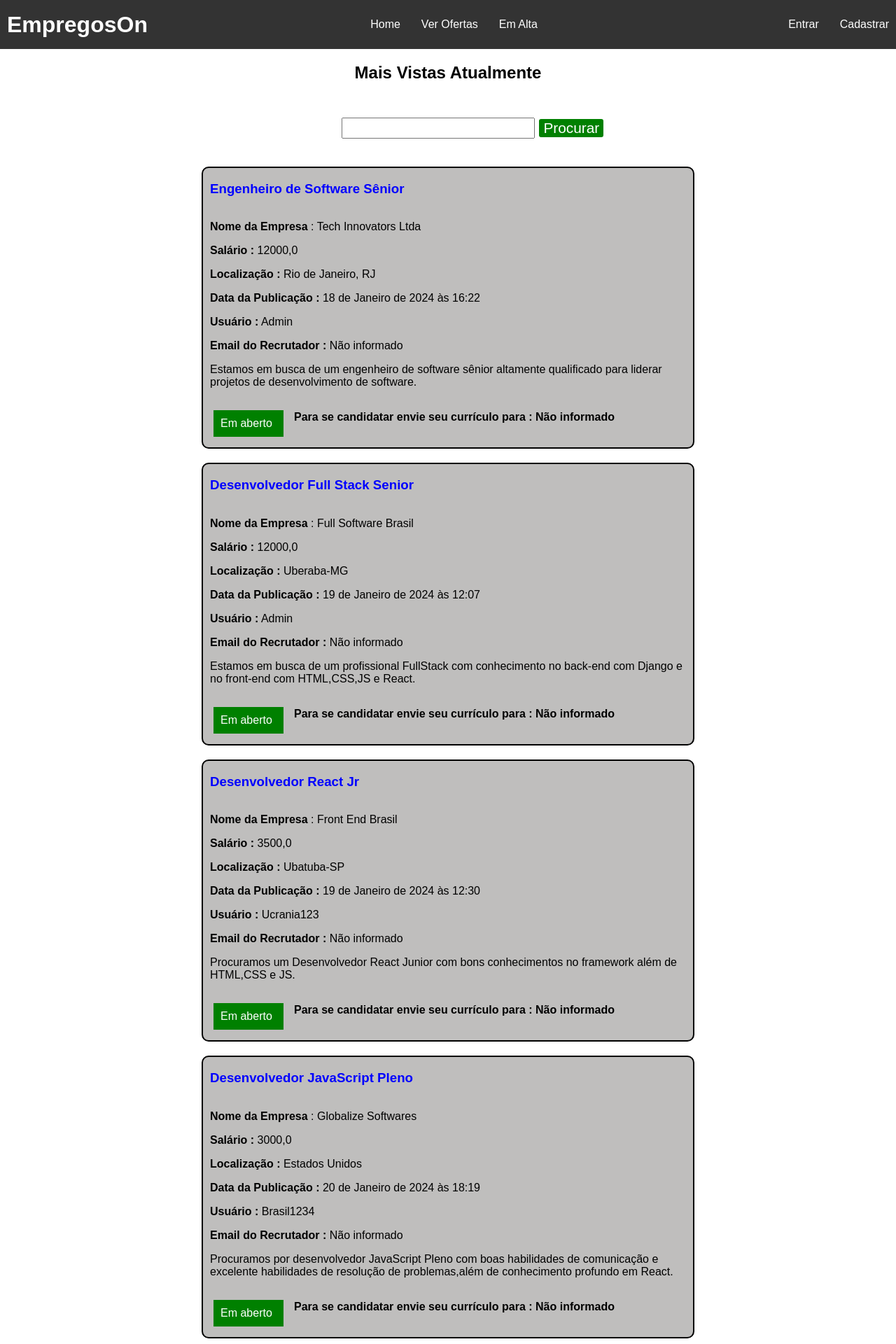
After one commit to PedroNunesBH/django-career-portal, a Django app: page /popular_offers/ in a window 1280 px wide. The commit adds this page. Shown: the top 1920 px of the page at 70% size. Run offline with Django 5.2, Linux system fonts and the light colour scheme; data comes from the database, SQL or seed files in the repository; both versions use the stored data as it was after the commit.

Commit message:
Criacao da view PopularOffers para as ofertas mais vistas.

```diff
--- a/accounts/views.py
+++ b/accounts/views.py
@@ -15,7 +15,7 @@ def login_view(request):
         user = authenticate(request, username=username, password=password)
         if user is not None:
             login(request, user)  # Realiza o login
-            return redirect('job_list')  # Redireciona o usuario para a pagina de name cars_list
+            return redirect('my_offers')  # Redireciona o usuario para a pagina de name my_offers
         else:
             auth_form = AuthenticationForm(data=request.POST)
     else:
--- a/app/templates/base.html
+++ b/app/templates/base.html
@@ -15,8 +15,8 @@
         <h1 class="title">EmpregosOn</h1>
         <nav class="nav-container">
             <a class="nav-link" href="/">Home</a>
-            <a class="nav-link" href="/">Sobre Nós</a>
-            <a class="nav-link" href="/job_list">Ver Ofertas</a>
+                <a class="nav-link" href="/job_list">Ver Ofertas</a>
+            <a class="nav-link" href="/">Em Alta</a>
             {% if user.is_authenticated %}
                 <a class="nav-link" href="/create_offer">Inserir Oferta</a>
                 <a class="nav-link" href="/my_offers">Minhas Ofertas</a>
--- a/app/urls.py
+++ b/app/urls.py
@@ -18,7 +18,7 @@ from django.contrib import admin
 from django.urls import path
 from django.conf import settings
 from django.conf.urls.static import static
-from jobs.views import JobOffersList, CreateOfferView, EditOffer, DetailOffer, DeleteOffer, HomePage, MyOffers
+from jobs.views import JobOffersList, CreateOfferView, EditOffer, DetailOffer, DeleteOffer, HomePage, MyOffers, PopularOffers
 from accounts.views import UserRegisterView, login_view, logoutview
 
 urlpatterns = [
@@ -33,4 +33,5 @@ urlpatterns = [
     path('detail_offer/<int:pk>', DetailOffer.as_view(), name='detail_offer'),
     path('delete_offer/<int:pk>', DeleteOffer.as_view(), name='delete_offer'),
     path('my_offers/', MyOffers.as_view(), name='my_offers'),
+    path('popular_offers/', PopularOffers.as_view(), name='popular_offers'),
 ] + static(settings.MEDIA_URL, document_root=settings.MEDIA_ROOT)
--- /dev/null
+++ b/jobs/templates/popular_offers.html
@@ -0,0 +1,39 @@
+{% extends 'base.html' %}
+
+{% block styles %}
+    {{ block.super }}
+    {% load static %}
+    <link rel="stylesheet" type="text/css" href="{% static 'css/job_list.css' %}">
+{% endblock %}
+
+{% block content %}
+    <main>
+        <h2 class="title-offer-page">Mais Vistas Atualmente</h2>
+        <section class="section-content">
+            <form class="offer-form-search" method="GET">
+                <input id="query-offer" name="search">
+                <button class="btn-search-job">Procurar</button>
+            </form>
+    {% if object_list %}
+        {% for offer in object_list %}
+            <div class="offer-grid">
+                <h3 class="offer-title">{{ offer.title }}</h3>
+                <p class="p-offer"><strong>Nome da Empresa</strong> : {{ offer.organization_name }}</p>
+                <p class="p-offer"><strong>Salário :</strong> {{ offer.salary }}</p>
+                <p class="p-offer"><strong>Localização :</strong> {{ offer.location }}</p>
+                <p class="p-offer"><strong>Data da Publicação :</strong> {{ offer.publication_date }}</p>
+                <p class="p-offer"><strong>Usuário :</strong> {{ offer.autor|capfirst }}</p>
+                <p class="p-offer"><strong>Email do Recrutador :</strong> {{ offer.recruiter_email }}</p>
+                <p class="p-description"> {{ offer.description }}</p>
+                <div class="btn-joblist-container">
+                    <a class="btn-status" href="/">Em aberto</a>
+                    <p class="email-text">Para se candidatar envie seu currículo para : {{ offer.recruiter_email }}</p>
+                </div>
+            </div>
+        {% endfor %}
+    {% else %}
+            <p class="job-list-advice-null">Nenhum resultado encontrado.</p>
+    {% endif %}
+        </section>
+    </main>
+{% endblock %}
--- a/jobs/views.py
+++ b/jobs/views.py
@@ -52,7 +52,6 @@ class EditOffer(UpdateView):
             return redirect('job_list')
 
 
-
 class DetailOffer(DetailView):
     template_name = 'detail_offer.html'
     model = JobOffer
@@ -93,3 +92,8 @@ class MyOffers(ListView):
             return queryset
         queryset = queryset.filter(autor_id=user_id)
         return queryset
+
+
+class PopularOffers(ListView):
+    template_name = 'popular_offers.html'
+    model = JobOffer
--- a/static/css/job_list.css
+++ b/static/css/job_list.css
@@ -42,7 +42,7 @@ body {
     color: white;
     text-decoration: none;
     background-color: green;
-    width: 100px;
+    width: 80px;
     padding: 10px;
     margin: 15px;
 }
```
Also changed, not shown: db.sqlite3, static/css/popular_offers.css (added).
